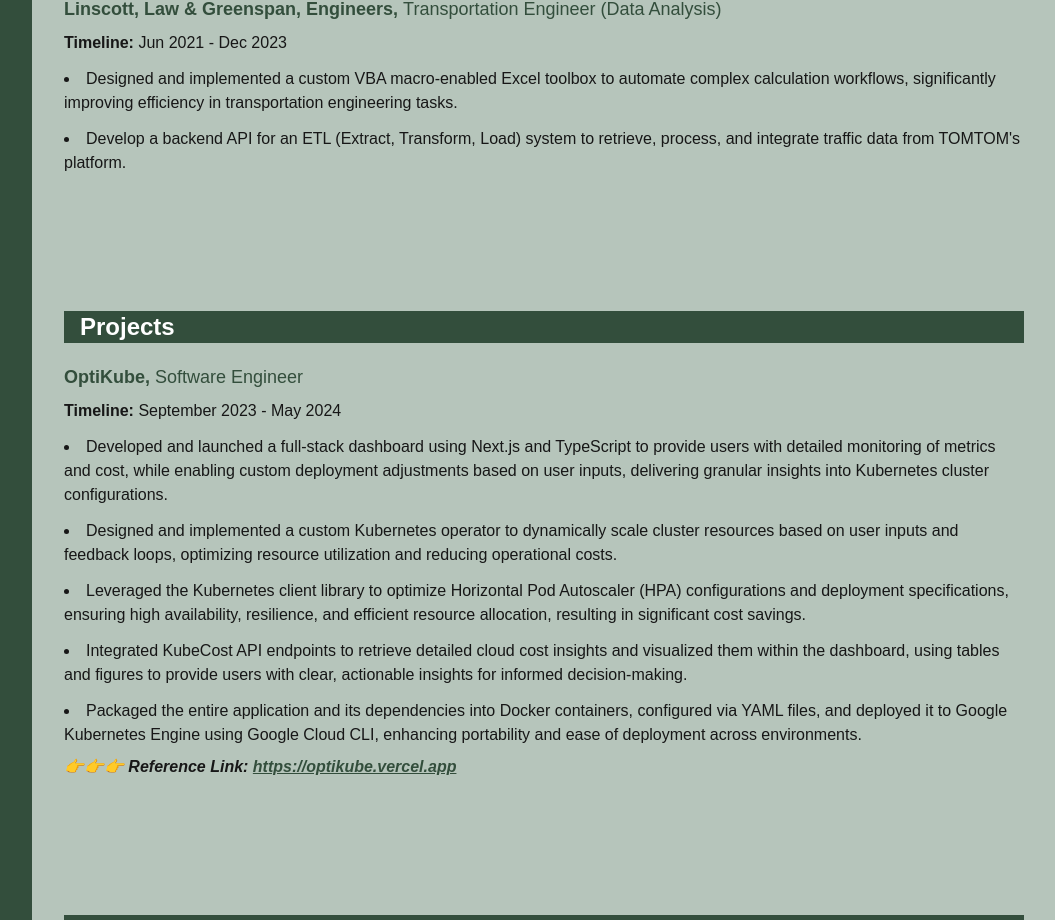
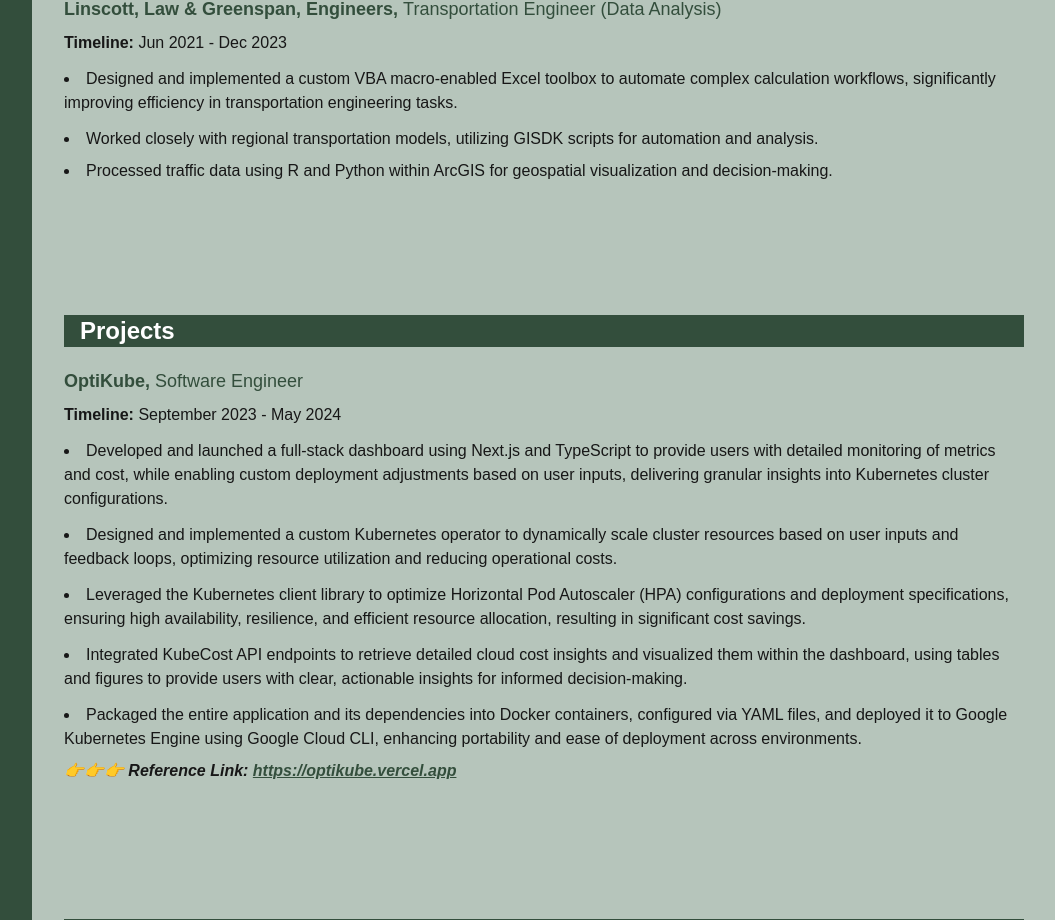
Before and after one commit to yli-yanchen/Yissite, a Next.js app: page / in a window 1280 px wide. Shown: the part 2097-3017 px from the top of the page, without its empty margins (224-1279 px from the left). Built offline with nearby package versions, Linux system fonts and the light colour scheme.

Commit message:
update description in LLG

```diff
--- a/app/page.tsx
+++ b/app/page.tsx
@@ -442,13 +442,19 @@ export default function Home() {
                     engineering tasks.
                   </li>
                   <li className='py-1'>
-                    Develop a backend API for an ETL (Extract, Transform, Load)
+                    Worked closely with regional transportation models,
+                    utilizing GISDK scripts for automation and analysis.
+                    {/* Develop a backend API for an ETL (Extract, Transform, Load)
                     system to retrieve, process, and integrate traffic data from
-                    TOMTOM's platform.
+                    TOMTOM's platform. */}
                     {/* Get promoted over{' '}
                     <span className='font-bold'>30% faster</span> than the
                     typical progression timeline, showcasing exceptional
                     performance and rapid technical growth. */}
+                  </li>
+                  <li>
+                    Processed traffic data using R and Python within ArcGIS for
+                    geospatial visualization and decision-making.
                   </li>
                 </ul>
               </div>
```
